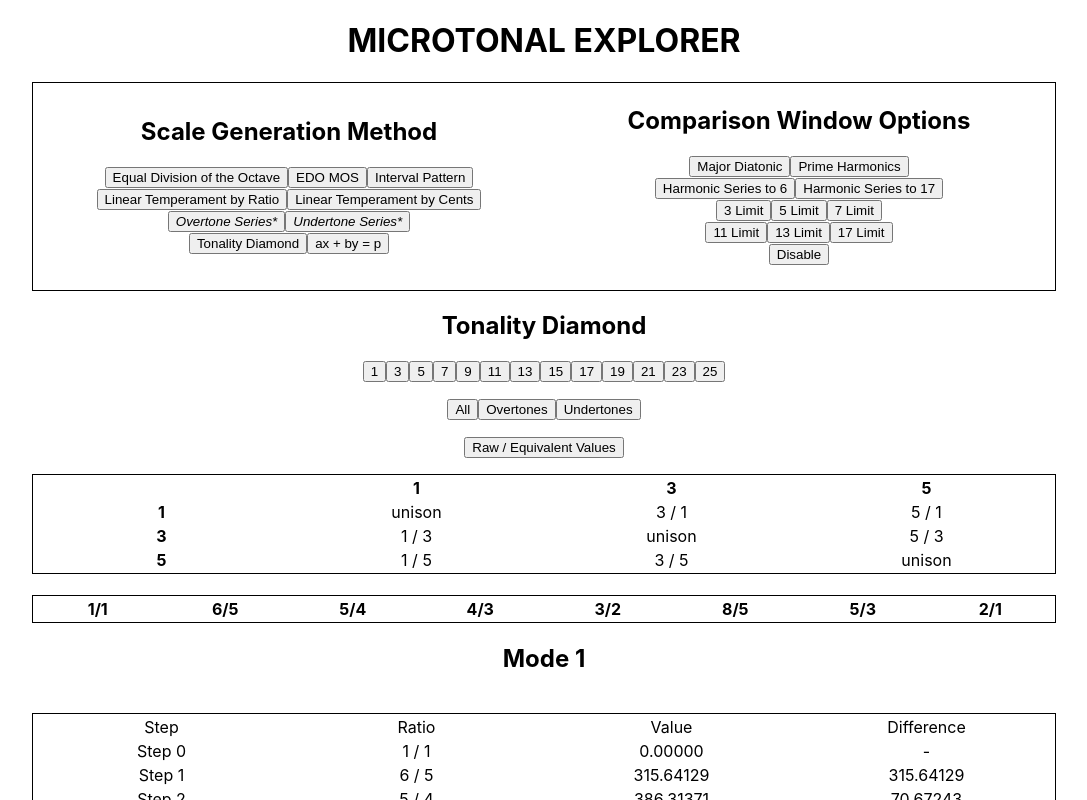
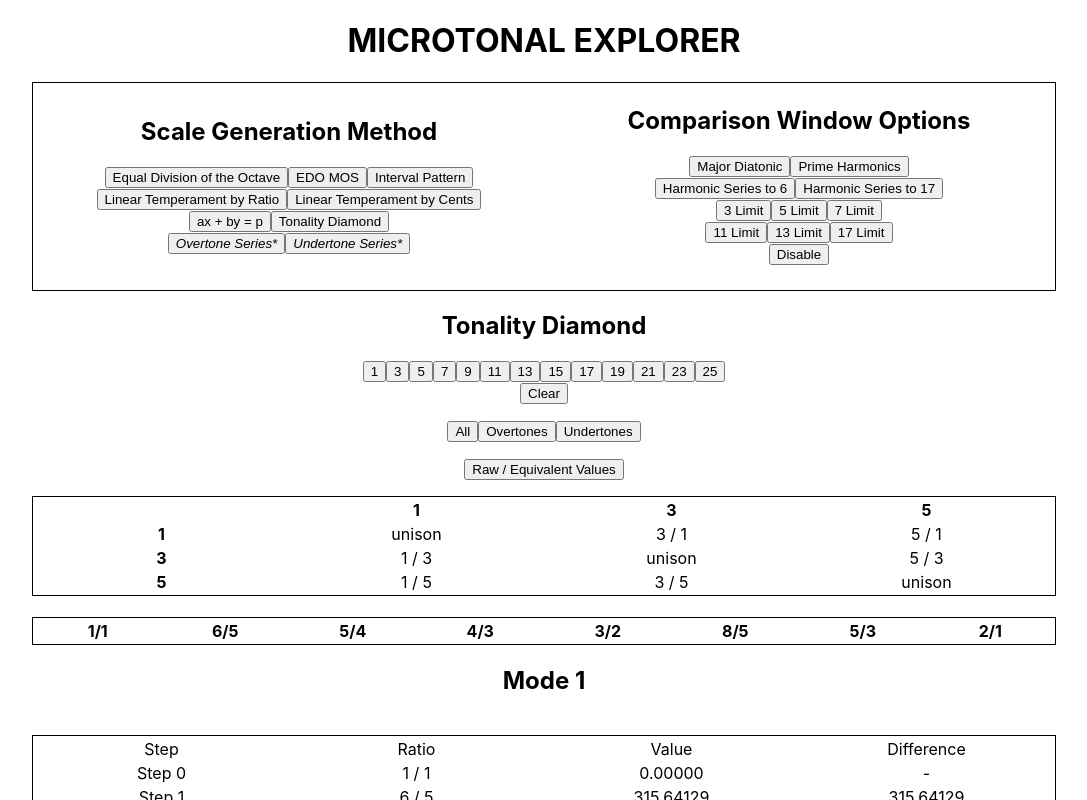
Before and after one commit to zzork/color-horizons-review-temp, a React (Create React App) app: page / in a window 1280 px wide. Shown: the top 800 px of the page, without its empty margins (96-1183 px from the left). Built offline with nearby package versions, Linux system fonts and the light colour scheme.

Commit message:
got td clear working

```diff
--- a/src/apps/Calculators/TonalityDiamond/Index.js
+++ b/src/apps/Calculators/TonalityDiamond/Index.js
@@ -54,6 +54,19 @@ export const TonalityDiamond = ({
     }
   };
 
+  const handleRefreshClick = () => {
+    let newState = stateData.map((stateTableRow) => {
+      if (stateTableRow.id === "g") {
+        return {
+          ...stateTableRow,
+          numbers: [],
+        };
+      }
+      return stateTableRow;
+    });
+    setStateData(newState);
+  };
+
   const handleRawEquivalentClick = () => {
     let newState = stateData.map((stateTableRow) => {
       if (stateTableRow.id === "g") {
@@ -79,7 +92,11 @@ export const TonalityDiamond = ({
   return (
     <div>
       <h2>Tonality Diamond</h2>
-      <p>{numbersClickButtons}</p>
+      <p>
+        {numbersClickButtons}
+        <br />
+        <button onClick={() => handleRefreshClick()}>Clear</button>
+      </p>
       <TDReadout
         checked={checked}
         allOtUt={allOtUt}
--- a/src/components/Selector.js
+++ b/src/components/Selector.js
@@ -15,6 +15,9 @@ export const Selector = ({ onViewSelect }) => {
         Linear Temperament by Cents
       </button>
       <br />
+      <button onClick={() => onViewSelect("axby")}>ax + by = p</button>
+      <button onClick={() => onViewSelect("td")}>Tonality Diamond</button>
+      <br />
       <button>
         <i>Overtone Series*</i>
       </button>
@@ -22,8 +25,6 @@ export const Selector = ({ onViewSelect }) => {
         <i>Undertone Series*</i>
       </button>
       <br />
-      <button onClick={() => onViewSelect("td")}>Tonality Diamond</button>
-      <button onClick={() => onViewSelect("axby")}>ax + by = p</button>
     </div>
   );
 };
```
